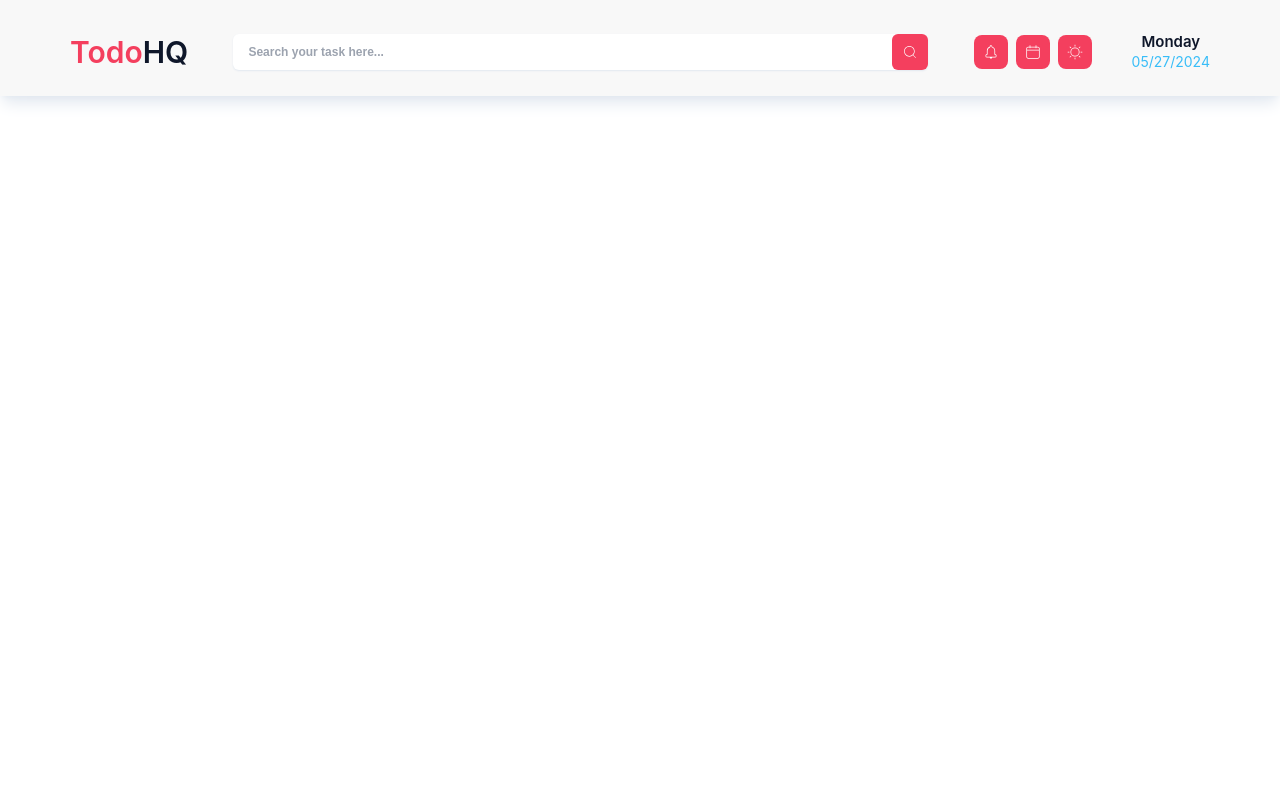
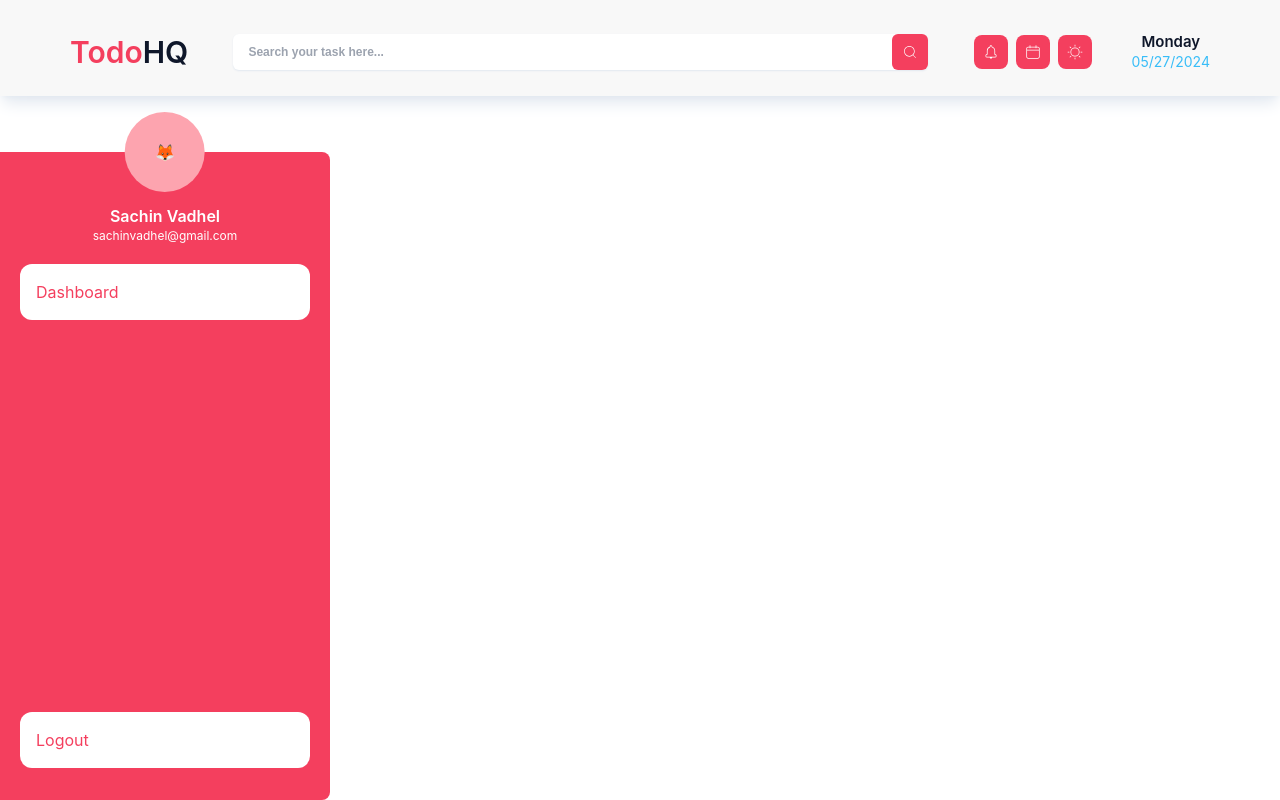
Before and after one commit to LuckyFoxCode/todohq, a React (Vite) app: page / in a window 1280 px wide. Built offline with nearby package versions, Linux system fonts and the light colour scheme.

Commit message:
:sparkles: Add: Aside layout and some components.

```diff
--- a/package.json
+++ b/package.json
@@ -29,6 +29,7 @@
     "eslint-plugin-react-refresh": "^0.4.6",
     "postcss": "^8.4.38",
     "prettier": "^3.2.5",
+    "react-router-dom": "^6.23.1",
     "tailwind-merge": "^2.3.0",
     "tailwindcss": "^3.4.3",
     "typescript": "^5.2.2",
--- /dev/null
+++ b/src/components/AsideNav/AsideNav.tsx
@@ -0,0 +1,12 @@
+export const AsideNav: React.FC = () => {
+  return (
+    <nav className='flex flex-col h-full'>
+      <ul className='flex flex-col flex-1 mb-2'>
+        <li className='p-4 rounded-xl bg-white text-rose-500'>Dashboard</li>
+      </ul>
+      <button className='flex flex-shrink-0 p-4 rounded-xl bg-white text-rose-500'>
+        Logout
+      </button>
+    </nav>
+  );
+};
--- /dev/null
+++ b/src/components/AsideNav/index.ts
@@ -0,0 +1 @@
+export * from './AsideNav';
--- /dev/null
+++ b/src/components/AsideUserInfo/AsideUserInfo.tsx
@@ -0,0 +1,16 @@
+import { Box } from '../ui';
+
+export const AsideUserInfo: React.FC = () => {
+  return (
+    <Box
+      position='column'
+      className='items-center mb-5 absolute -top-10 left-1/2 -translate-x-1/2'
+    >
+      <Box className='flex justify-center items-center mb-3 size-20 rounded-full bg-rose-300'>
+        <span>🦊</span>
+      </Box>
+      <span className='font-semibold'>Sachin Vadhel</span>
+      <span className='text-xs'>sachinvadhel@gmail.com</span>
+    </Box>
+  );
+};
--- /dev/null
+++ b/src/components/AsideUserInfo/index.ts
@@ -0,0 +1 @@
+export * from './AsideUserInfo';
--- a/src/components/index.ts
+++ b/src/components/index.ts
@@ -1,3 +1,5 @@
+export * from './AsideNav/';
+export * from './AsideUserInfo/';
 export * from './HeaderGroupButton/';
 export * from './HeaderLogo/';
 export * from './HeaderSearch/';
--- /dev/null
+++ b/src/layout/Aside.tsx
@@ -0,0 +1,10 @@
+import { AsideNav, AsideUserInfo } from '@/components';
+
+export const Aside: React.FC = () => {
+  return (
+    <aside className='mt-14 relative w-full h-[calc(100dvh-152px)] max-w-[330px] pt-28 px-5 pb-8 flex flex-col rounded-r-lg transition-all text-white bg-rose-500'>
+      <AsideUserInfo />
+      <AsideNav />
+    </aside>
+  );
+};
--- a/src/layout/index.ts
+++ b/src/layout/index.ts
@@ -1 +1,2 @@
+export * from './Aside';
 export * from './Header';
--- a/src/pages/Home.tsx
+++ b/src/pages/Home.tsx
@@ -1,9 +1,10 @@
-import { Header } from '@/layout';
+import { Aside, Header } from '@/layout';
 
 export const Home: React.FC = () => {
   return (
     <>
       <Header />
+      <Aside />
     </>
   );
 };
```
Also changed, not shown: 1 other file (tests, documents, lock files or other folders).
